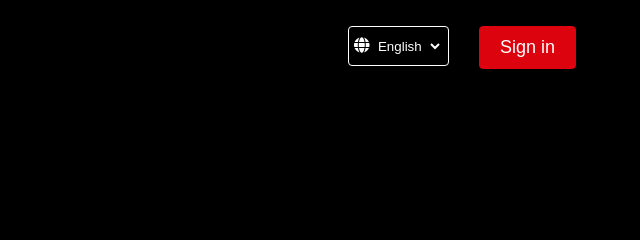
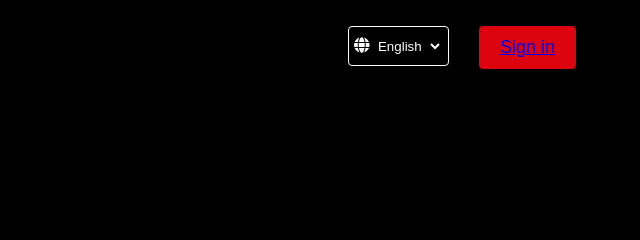
Before and after one commit to swastika7376/Netflix-Clone, a plain HTML site: page index.html in a window 1280 px wide. Shown: the top 240 px of the page, 640-1280 px from the left. Drawn offline with Linux system fonts and the light colour scheme.

Commit message:
update index.html

```diff
--- a/index.html
+++ b/index.html
@@ -42,7 +42,7 @@
           </div>
 
           <div class="nav__item">
-            <button class="signin__button">Sign in</button>
+            <button class="signin__button"><a href="Main Page/index.html" target="_blank">Sign in</a></button>
           </div>
         </div>
       </nav>
```
